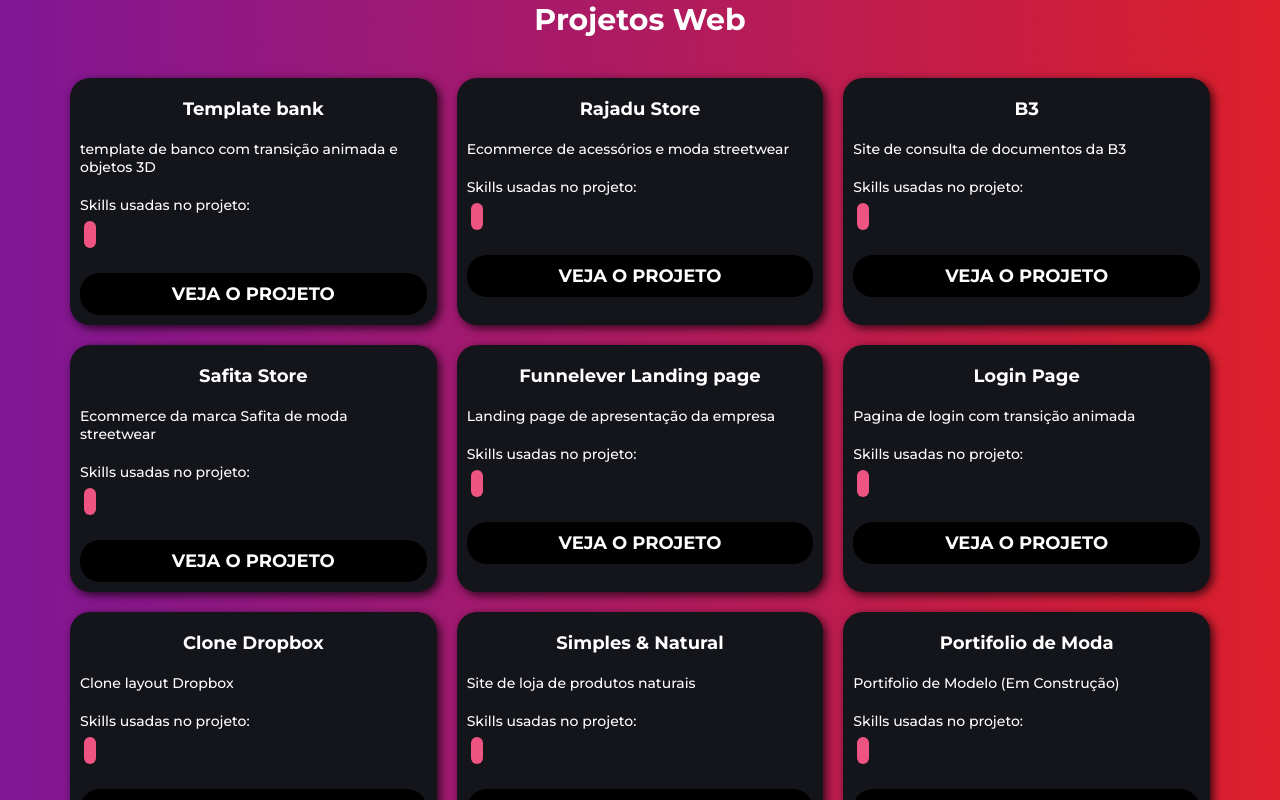
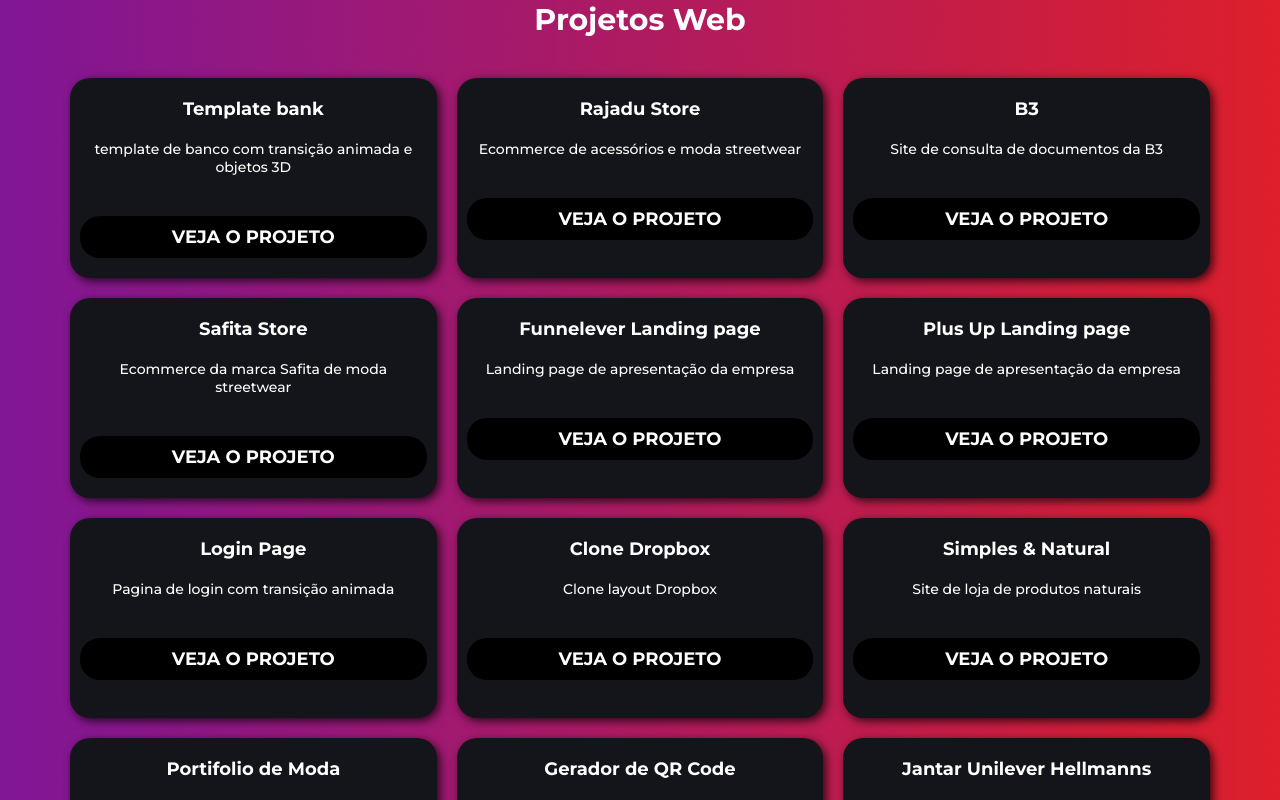
Before and after one commit to andersoncsousa/Portifolio, a Next.js app: page / in a window 1280 px wide. Shown: the part 540-1340 px from the top of the page. Built offline with nearby package versions, Linux system fonts and the light colour scheme.

Commit message:
add links projects

```diff
--- a/src/Components/Project/Project.jsx
+++ b/src/Components/Project/Project.jsx
@@ -1,9 +1,11 @@
 import styles from "./Project.module.scss";
-import { project,skills } from "@/constants";
+import { project, skill } from "@/constants";
 import Image from "next/image";
 import { motion } from 'framer-motion';
 
 const Project = () => {
+
+    const {skills} = project;
 
     const motionProps = (initialX, finalX) => ({
         initial: { opacity: 0, y: initialX },
@@ -17,18 +19,24 @@
         },
     });
 
+    const skillsList = project.map((skills, i) => (
+        <span key={i} className={styles.barge1}>
+            {/* {i} */}
+        </span>
+    ));
+
     const projectList = project.map((project, i) => (
         <li key={i} className={styles.card}>
             <div className={styles.cardBody}>
                 <h3 className={styles.cardTitle}>{project.title}</h3>
                 <h4 className={styles.cardText}>{project.description}</h4>
 
-                <div className={styles.cardBoxSkill}>
+                {/* <div className={styles.cardBoxSkill}>
                     <h5>Skills usadas no projeto:</h5>
-                    <span key={i} className={styles.barge1}>
-                        {skills}
-                    </span>
-                </div>
+                        <span key={i} className={styles.barge1}>
+                            {skillsList}
+                        </span>
+                </div> */}
                 <a href={project.url} target="_blank"
                 className={styles.btnProject}>Veja o projeto</a>
             </div>
--- a/src/Components/Project/Project.module.scss
+++ b/src/Components/Project/Project.module.scss
@@ -27,6 +27,7 @@
     }
 
     .card{
+        height: 200px;
         padding: 13px;
         background-color: $lightBlack;
         border-radius: 20px;
@@ -45,7 +46,7 @@
                 font-size: 1.4rem;
                 font-weight: 500;
                 color: $white;
-                text-align: left;
+                text-align: center;
                 padding: 10px 0px 10px 0px;
             }
 
@@ -94,6 +95,7 @@
         .project{
             .content{
                 ul{
+                    margin: 0 auto;
                      grid-template-columns: repeat(2, 1fr);
                 }
             }
@@ -103,7 +105,8 @@
     @include device(tablet) {
         .content{
             ul{
-                 grid-template-columns: repeat(2, 1fr);
+                margin: 0 auto;
+                 grid-template-columns: repeat(1, 1fr);
             }
         }
     }
@@ -111,6 +114,7 @@
     @include device(mobile) {
         .content{
             ul{
+                margin: 0 auto;
                  grid-template-columns: repeat(1, 1fr);
             }
         }
--- a/src/constants/index.js
+++ b/src/constants/index.js
@@ -32,15 +32,25 @@
 export const project = [
   {
     title: "Template bank",
-    url: "#",
+    url: "https://template-bank-iota.vercel.app/",
     description: "template de banco com transição animada e objetos 3D",
-	skills: [{
-		skills1: "REACT JS",
-		skills2: "NEXT JS",
-		skills3: "JS",
-		skills4: "Frame Motion",
-		skills5: "Three JS",
-	}],
+	skills: [
+		{
+			skill: "REACT JS"
+		},
+		{
+			skill: "NEXT JS"
+		},
+		{
+			skill: "JS"
+		},
+		{
+			skill: "Frame Motion"
+		},
+		{
+			skill: "Three JS"
+		},
+	],
   },
   {
     title: "Rajadu Store",
@@ -48,7 +58,7 @@
     skills2: "CSS",
     skills3: "JS",
     skills4: "LOJA INTEGRADA",
-    url: "#",
+    url: "https://www.rajadu.com.br/",
     description: "Ecommerce de acessórios e moda streetwear",
   },
   {
@@ -57,7 +67,7 @@
     skills2: "REACT JS",
     skills3: "NEXT JS",
     skills4: "SASS",
-    url: "#",
+    url: "https://www.acervob3.com.br/",
     description: "Site de consulta de documentos da B3",
   },
   {
@@ -66,7 +76,7 @@
     skills2: "CSS",
     skills3: "JS",
     skills4: "LOJA INTEGRADA",
-    url: "#",
+    url: "https://www.safitavestuario.com.br/",
     description: "Ecommerce da marca Safita de moda streetwear",
   },
   {
@@ -74,7 +84,15 @@
     skills1: "REACT JS",
     skills2: "NEXT JS",
     skills3: "JS",
-    url: "#",
+    url: "https://landing-page-nextjs-five.vercel.app/home",
+    description: "Landing page de apresentação da empresa",
+  },
+  {
+    title: "Plus Up Landing page",
+    skills1: "REACT JS",
+    skills2: "NEXT JS",
+    skills3: "JS",
+    url: "https://plus-up.vercel.app/",
     description: "Landing page de apresentação da empresa",
   },
   {
@@ -82,7 +100,7 @@
     skills1: "REACT JS",
     skills2: "NEXT JS",
     skills3: "JS",
-    url: "#",
+    url: "https://login-nextjs-steel.vercel.app/login",
     description: "Pagina de login com transição animada",
   },
   {
@@ -90,7 +108,7 @@
     skills1: "REACT JS",
     skills2: "NEXT JS",
     skills3: "JS",
-    url: "#",
+    url: "https://dropbox-clone-cs.netlify.app/",
     description: "Clone layout Dropbox",
   },
   {
@@ -99,7 +117,7 @@
     skills2: "SASS",
     skills3: "JS",
     skills4: "Webpack",
-    url: "#",
+    url: "http://www.simplesenatural.com.br/",
     description: "Site de loja de produtos naturais",
   },
   {
@@ -108,7 +126,7 @@
     skills2: "CSS",
     skills3: "JS",
     skills4: "Webpack",
-    url: "#",
+    url: "https://caiqueira-portifolio.netlify.app/",
     description: "Portifolio de Modelo (Em Construção)",
   },
   {
@@ -116,7 +134,7 @@
     skills1: "VUE JS",
     skills2: "CSS",
     skills3: "JS",
-    url: "#",
+    url: "https://qr-code-cs-tech.netlify.app/",
     description: "Site Gerador de QR Code",
   },
   {
@@ -125,7 +143,7 @@
     skills2: "CSS",
     skills3: "JS",
     skills4: "Webpack",
-    url: "#",
+    url: "https://jantar-unilever-hellmanns.netlify.app/unilever",
     description: "Jantar Unilever Hellmanns 2020 Digital, evento gastronômico",
   },
   {
@@ -134,7 +152,7 @@
     skills2: "SASS",
     skills3: "JS",
     skills4: "Webpack",
-    url: "#",
+    url: "https://brasa-na-mesa-digital-2021.netlify.app/",
     description: "Brasa na Mesa Digital 2021, evento gastronômico",
   },
   {
@@ -143,7 +161,7 @@
     skills2: "SASS",
     skills3: "JS",
     skills4: "Webpack",
-    url: "#",
+    url: "https://cozinha-de-imigrantes-cs.netlify.app/",
     description: "Site do livro Cozinha de Imigrantes",
   },
   {
@@ -152,7 +170,7 @@
     skills2: "CSS",
     skills3: "JS",
     skills4: "Webpack",
-    url: "#",
+    url: "https://clone-pinterest-cs-tech.netlify.app/",
     description: "Clone layout Pinterest",
   },
   {
@@ -161,7 +179,7 @@
     skills2: "SASS",
     skills3: "JS",
     skills4: "Webpack",
-    url: "#",
+    url: "https://mesa-rio-2020-cs.netlify.app/",
     description: "Mesa Rio Digital 2020, evento gastronômico",
   },
   {
@@ -170,7 +188,7 @@
     skills2: "SASS",
     skills3: "JS",
     skills4: "Webpack",
-    url: "#",
+    url: "https://mesa-regeneracao-2020.netlify.app/",
     description: "Mesa Regeneração 2020, evento gastronômico",
   },
   {
@@ -178,7 +196,7 @@
     skills1: "HTML",
     skills2: "SASS",
     skills3: "Google Site",
-    url: "#",
+    url: "https://www.fazendamangalo.com.br/",
     description: "Site da Fazenda Mangalo",
   },
 ];
```
